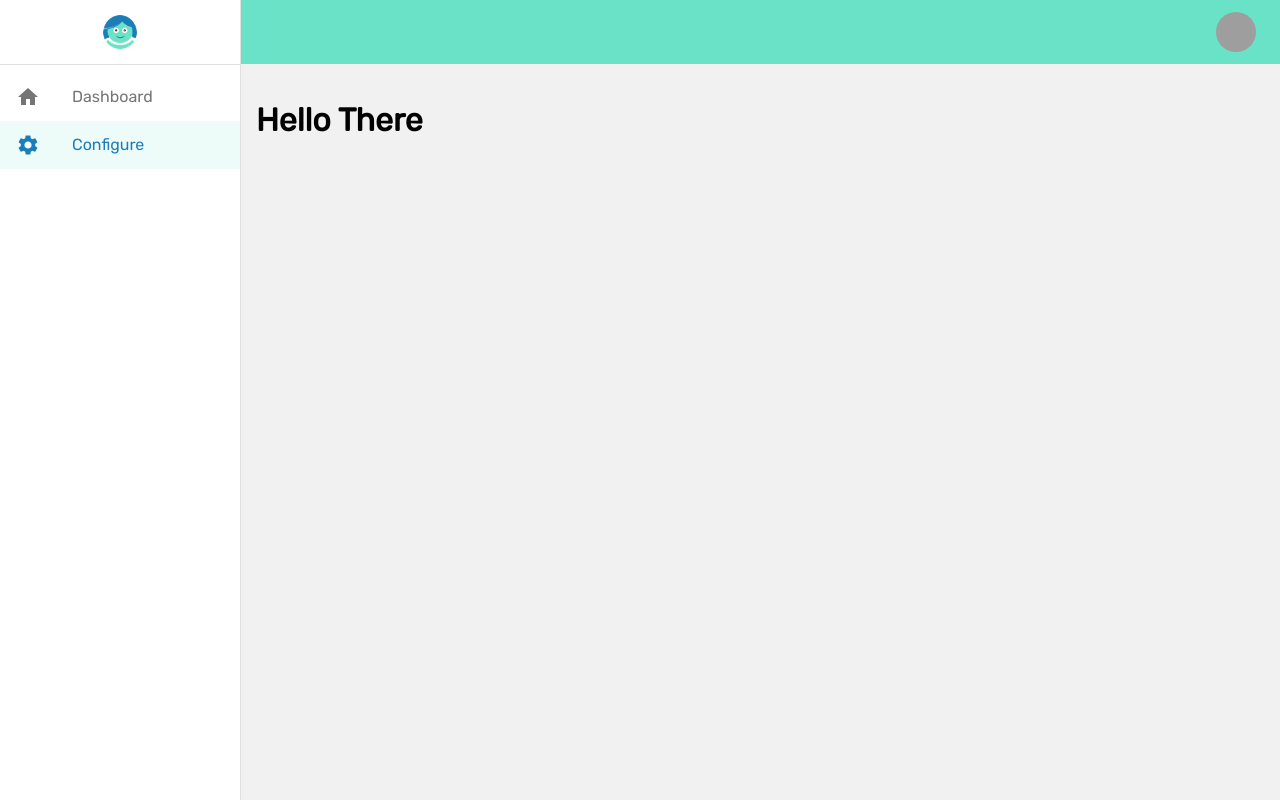
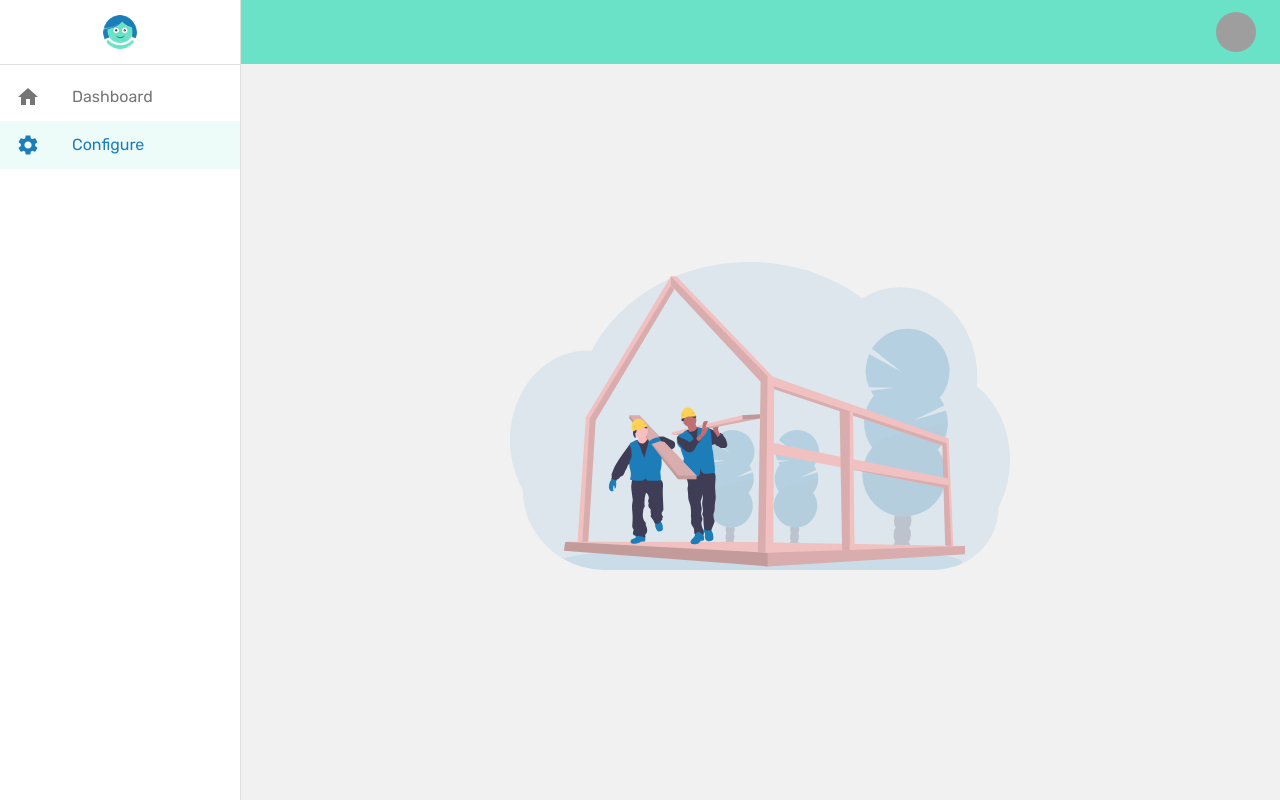
Before and after one commit to justiceotuya/joyup_test, a React (Create React App) app: page /configure in a window 1280 px wide. Built offline with nearby package versions, Linux system fonts and the light colour scheme; grey boxes are pictures that could not be loaded.

Commit message:
added content to configure

```diff
--- a/src/components/configure/components/Configure.jsx
+++ b/src/components/configure/components/Configure.jsx
@@ -1,11 +1,19 @@
 import React from 'react';
 import Layout from '../../layout';
+import construction from '../../../assets/under_construction.svg'
+import { height } from '@material-ui/system';
+import classes from './Configure.module.css'
+import { Typography } from '@material-ui/core';
 
 const Configure = () => {
+
+    const { configure__container } = classes
     return (
         <Layout>
-            <h1>Hello There</h1>
-        </Layout>
+            <div className={configure__container}>
+                <img src={construction} alt="construction" />
+            </div>
+        </Layout >
     )
 }
 
--- /dev/null
+++ b/src/components/configure/components/Configure.module.css
@@ -0,0 +1,15 @@
+.configure__container {
+    height: calc(100vh - 8em);
+    display: grid;
+    place-content: center
+}
+
+.configure__container>img {
+    max-width: 500px
+}
+
+@media screen and (max-width: 600px) {
+    .configure__container {
+        height: calc(100vh - 4em);
+    }
+}
```
Also changed, not shown: src/assets/under_construction.svg (added).
